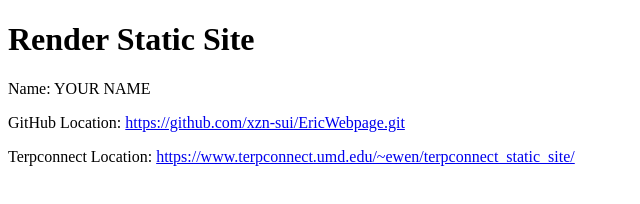
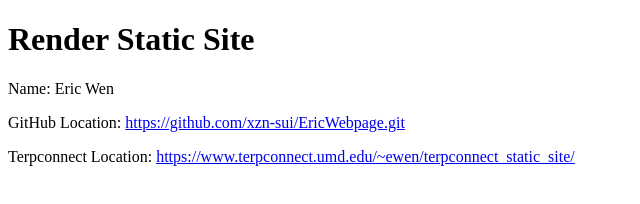
Before and after one commit to xzn-sui/EricWebpage, a plain HTML site: page index.html in a window 1280 px wide. Shown: the full height of the page, 0-640 px from the left. Drawn offline with Linux system fonts and the light colour scheme.

Commit message:
Update name in index.html to 'Eric Wen'

```diff
--- a/index.html
+++ b/index.html
@@ -9,7 +9,7 @@
 
 <h1>Render Static Site</h1>
 
-<p>Name: YOUR NAME</p>
+<p>Name: Eric Wen</p>
 
 <p>
   GitHub Location:
```
